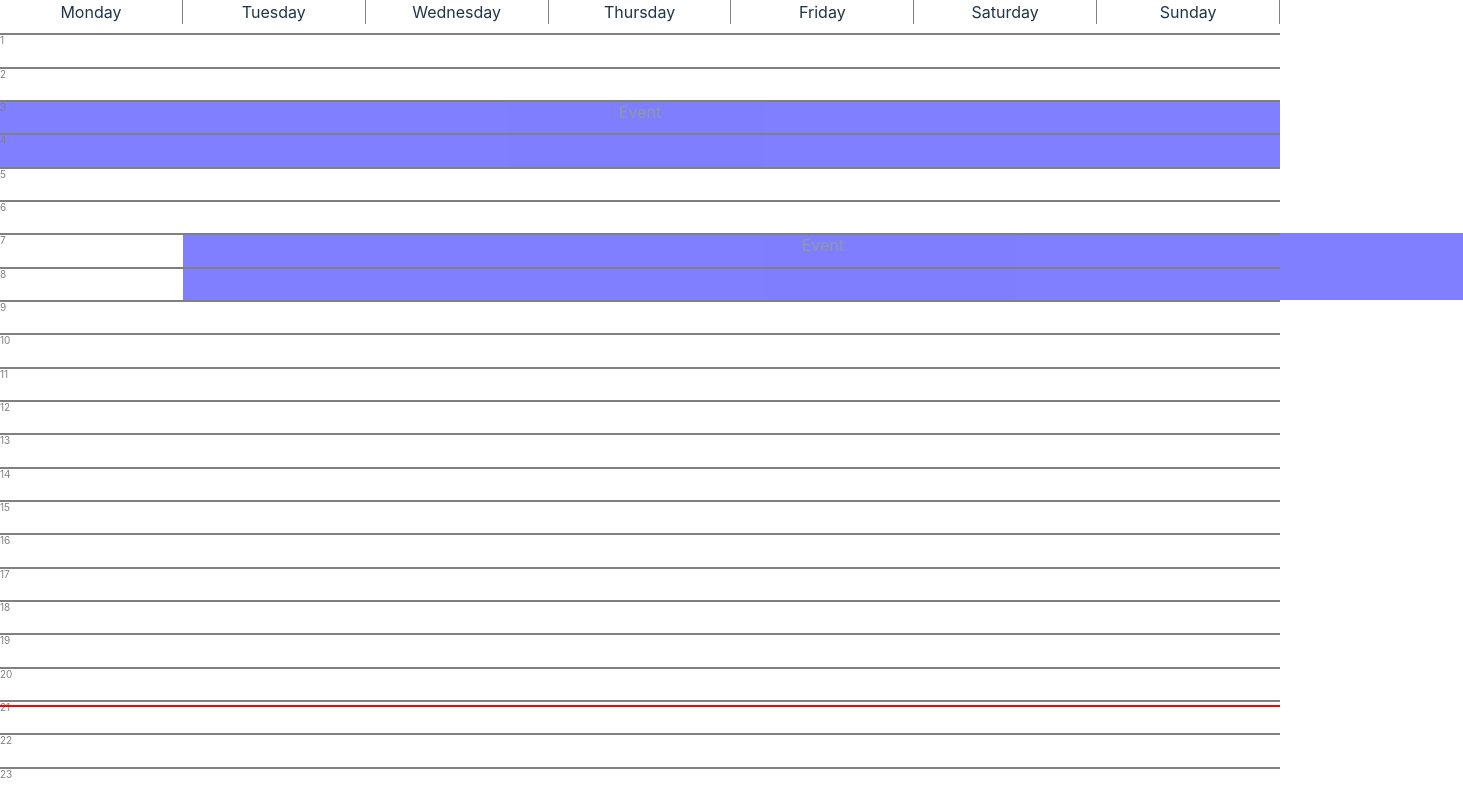
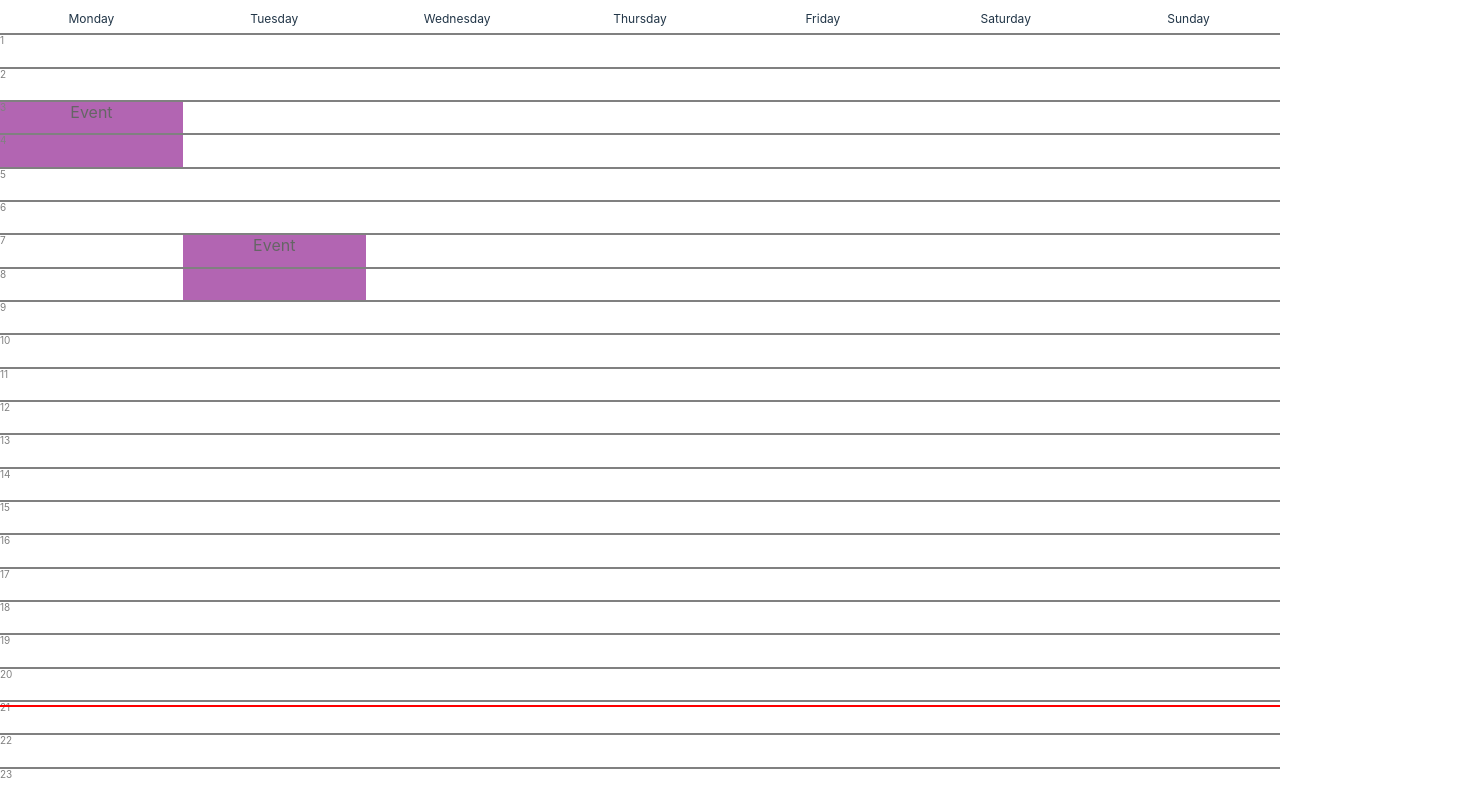
Before and after one commit to BogdanYarotsky/calendar, a React (Vite) app: page / in a window 1280 px wide. Shown: the whole page, 1463 px wide, since content can reach past the window. Built offline with nearby package versions, Linux system fonts and the light colour scheme.

Commit message:
working grid layout

```diff
--- a/src/App.css
+++ b/src/App.css
@@ -1,10 +1,37 @@
 .container {
-  width: 100vw; /* Full viewport width */
+  display: grid;
+  grid-template-columns: repeat(7, 1fr); /* 7 for 7 days */
+  grid-template-rows: 1fr; /* takes the full height */
+  width: 100vw;
   height: 100vh;
+  position: relative; /* for the hour lines and moving line */
+}
+
+.weekday-container {
+  grid-column: 1 / -1; /* span all columns */
+  display: contents; /* so it doesn't create an extra layer in the grid */
+}
+
+.weekday-column {
+  grid-row: 1; /* to ensure overlap */
+  position: relative; /* for positioning event blocks */
+}
+
+.weekday-header {
+  font-size: 12px; /* Adjust the font size to your liking */
+  text-align: center;
+  padding: 10px 0;
+}
+
+.hour-line,
+.moving-line {
+  grid-row: 1;
+  grid-column: 1 / -1;
+  z-index: 1;
+  position: absolute; /* make it absolute so that it's relative to the grid cell */
 }
 
 .moving-line {
-  position: absolute;
   left: 0;
   right: 0;
   height: 2px;
@@ -12,7 +39,6 @@
 }
 
 .hour-line {
-  position: absolute;
   left: 0;
   right: 0;
   height: 2px;
@@ -21,20 +47,11 @@
   font-size: 10px;
 }
 
-.weekday-container {
-  display: flex;
-  justify-content: space-between;
-}
-
-.weekday-column {
-  flex: 1;
-  border-right: 1px solid grey;
-  text-align: center;
-}
-
 .event-block {
   position: absolute;
   width: 100%;
-  background-color: blue;
-  opacity: 0.5;
+  background-color: purple;
+  color: black;
+  text-align: center;
+  opacity: 0.6;
 }
--- a/src/App.tsx
+++ b/src/App.tsx
@@ -61,12 +61,14 @@ export default function App() {
       <div className="weekday-container">
         {weekdays.map((weekday, i) => (
           <div key={i} className="weekday-column">
-            {weekday}
-            {events
-              .filter(event => event.weekday === weekday)
-              .map((event, i) => (
-                <EventBlock key={i} event={event} />
-              ))}
+            <div className="weekday-header">{weekday}</div>
+            <div className="event-container">
+              {events
+                .filter(event => event.weekday === weekday)
+                .map((event, i) => (
+                  <EventBlock key={i} event={event} />
+                ))}
+            </div>
           </div>
         ))}
       </div>
@@ -74,4 +76,4 @@ export default function App() {
       <MovingLine second={currentSecond} />
     </div>
   );
-};
+}
```
